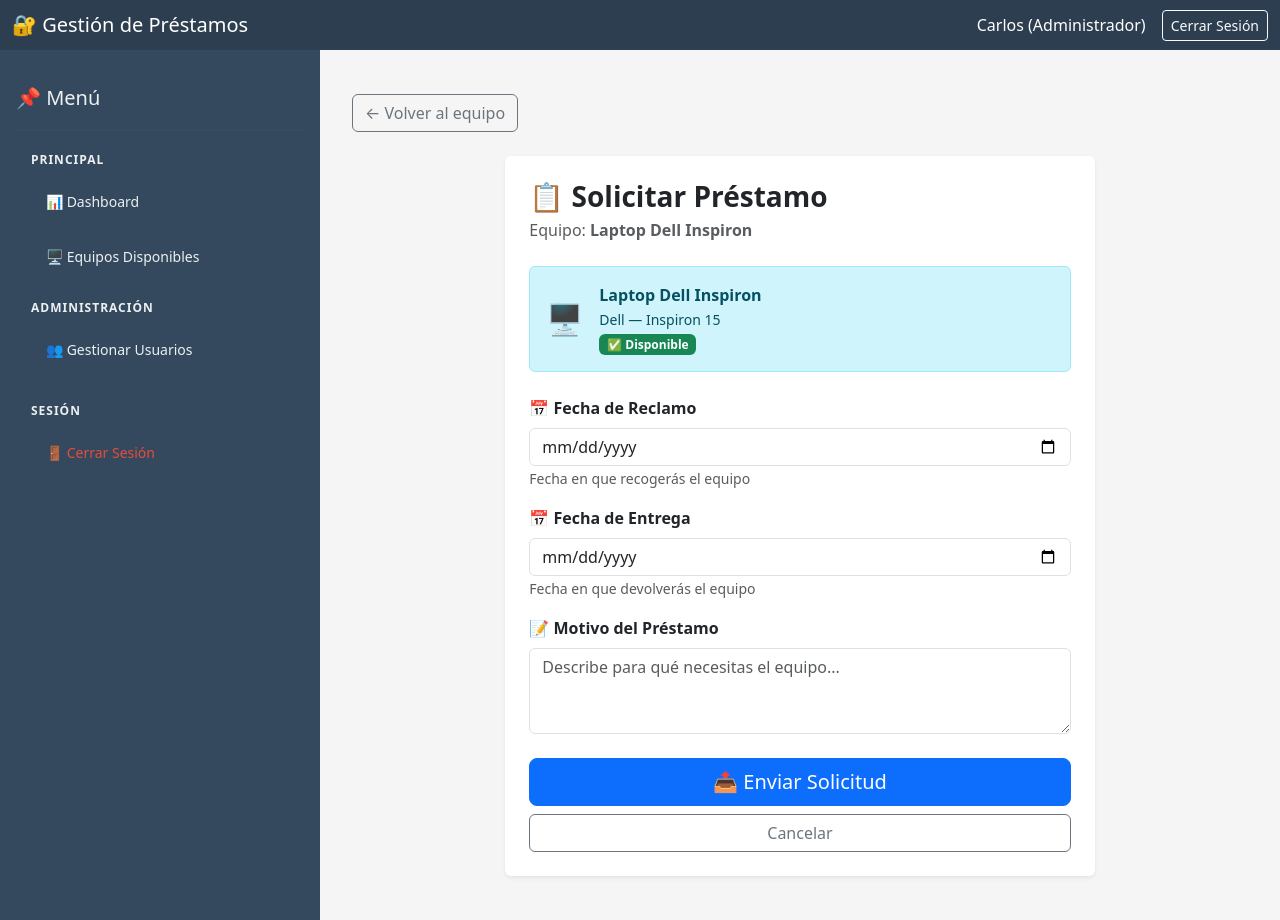
After one commit to josepdf123/proyectoDosPrestamos, a Django app: page /equipos/1/solicitar/ in a window 1280 px wide. The commit adds this page. Run offline with Django 5.2, Linux system fonts and the light colour scheme; a user stored in the database is signed in; data comes from the database, SQL or seed files in the repository; both versions use the stored data as it was after the commit.

Commit message:
HU7: Solicitud de préstamo de equipos
- CA1: Valida disponibilidad del equipo antes de mostrar formulario
- CA2: Formulario con fecha reclamo, fecha entrega y motivo + validaciones
- CA3: Envío de solicitud redirige a Mis Préstamos con mensaje de éxito
- CA4: Sidebar muestra 'Mis Préstamos' y 'Solicitar Préstamo' para usuario_solicitante
- CA5: Cancelar solicitud pendiente con pantalla de confirmación

```diff
--- a/accounts/forms.py
+++ b/accounts/forms.py
@@ -1,6 +1,7 @@
 from django import forms
 from django.contrib.auth.forms import UserCreationForm
-from .models import Usuario, Rol
+from .models import Usuario, Rol, Equipo
+from django.utils import timezone
 
 
 class LoginForm(forms.Form):
@@ -57,67 +58,41 @@ class RestablecerContraseñaForm(forms.Form):
         cleaned_data = super().clean()
         password = cleaned_data.get('password')
         password_confirm = cleaned_data.get('password_confirm')
-
         if password and password_confirm:
             if password != password_confirm:
                 raise forms.ValidationError('Las contraseñas no coinciden.')
-
         return cleaned_data
 
 
 class UsuarioCreationForm(UserCreationForm):
     """HU14: Formulario para crear usuario"""
     nombre = forms.CharField(
-        label='Nombre',
-        max_length=100,
-        widget=forms.TextInput(attrs={
-            'class': 'form-control',
-            'placeholder': 'Nombre del usuario',
-        })
+        label='Nombre', max_length=100,
+        widget=forms.TextInput(attrs={'class': 'form-control', 'placeholder': 'Nombre del usuario'})
     )
     apellido = forms.CharField(
-        label='Apellido',
-        max_length=100,
-        widget=forms.TextInput(attrs={
-            'class': 'form-control',
-            'placeholder': 'Apellido del usuario',
-        })
+        label='Apellido', max_length=100,
+        widget=forms.TextInput(attrs={'class': 'form-control', 'placeholder': 'Apellido del usuario'})
     )
     usuario = forms.CharField(
-        label='Usuario',
-        max_length=100,
-        widget=forms.TextInput(attrs={
-            'class': 'form-control',
-            'placeholder': 'Nombre de usuario único',
-        })
+        label='Usuario', max_length=100,
+        widget=forms.TextInput(attrs={'class': 'form-control', 'placeholder': 'Nombre de usuario único'})
     )
     correo = forms.EmailField(
         label='Correo Electrónico',
-        widget=forms.EmailInput(attrs={
-            'class': 'form-control',
-            'placeholder': 'correo@institucion.edu',
-        })
+        widget=forms.EmailInput(attrs={'class': 'form-control', 'placeholder': 'correo@institucion.edu'})
     )
     idRol = forms.ModelChoiceField(
-        label='Rol',
-        queryset=Rol.objects.all(),
-        widget=forms.Select(attrs={
-            'class': 'form-control',
-        })
+        label='Rol', queryset=Rol.objects.all(),
+        widget=forms.Select(attrs={'class': 'form-control'})
     )
     password1 = forms.CharField(
         label='Contraseña',
-        widget=forms.PasswordInput(attrs={
-            'class': 'form-control',
-            'placeholder': 'Contraseña (mín. 8 caracteres)',
-        })
+        widget=forms.PasswordInput(attrs={'class': 'form-control', 'placeholder': 'Contraseña (mín. 8 caracteres)'})
     )
     password2 = forms.CharField(
         label='Confirmar Contraseña',
-        widget=forms.PasswordInput(attrs={
-            'class': 'form-control',
-            'placeholder': 'Confirma la contraseña',
-        })
+        widget=forms.PasswordInput(attrs={'class': 'form-control', 'placeholder': 'Confirma la contraseña'})
     )
 
     class Meta:
@@ -140,41 +115,24 @@ class UsuarioCreationForm(UserCreationForm):
 class UsuarioEditForm(forms.ModelForm):
     """HU14: Formulario para editar usuario"""
     nombre = forms.CharField(
-        label='Nombre',
-        max_length=100,
-        widget=forms.TextInput(attrs={
-            'class': 'form-control',
-            'placeholder': 'Nombre del usuario',
-        })
+        label='Nombre', max_length=100,
+        widget=forms.TextInput(attrs={'class': 'form-control', 'placeholder': 'Nombre del usuario'})
     )
     apellido = forms.CharField(
-        label='Apellido',
-        max_length=100,
-        widget=forms.TextInput(attrs={
-            'class': 'form-control',
-            'placeholder': 'Apellido del usuario',
-        })
+        label='Apellido', max_length=100,
+        widget=forms.TextInput(attrs={'class': 'form-control', 'placeholder': 'Apellido del usuario'})
     )
     correo = forms.EmailField(
         label='Correo Electrónico',
-        widget=forms.EmailInput(attrs={
-            'class': 'form-control',
-            'placeholder': 'correo@institucion.edu',
-        })
+        widget=forms.EmailInput(attrs={'class': 'form-control', 'placeholder': 'correo@institucion.edu'})
     )
     idRol = forms.ModelChoiceField(
-        label='Rol',
-        queryset=Rol.objects.all(),
-        widget=forms.Select(attrs={
-            'class': 'form-control',
-        })
+        label='Rol', queryset=Rol.objects.all(),
+        widget=forms.Select(attrs={'class': 'form-control'})
     )
     is_active = forms.BooleanField(
-        label='Usuario Activo',
-        required=False,
-        widget=forms.CheckboxInput(attrs={
-            'class': 'form-check-input',
-        })
+        label='Usuario Activo', required=False,
+        widget=forms.CheckboxInput(attrs={'class': 'form-check-input'})
     )
 
     class Meta:
@@ -186,3 +144,46 @@ class UsuarioEditForm(forms.ModelForm):
         if Usuario.objects.filter(correo=correo).exclude(pk=self.instance.pk).exists():
             raise forms.ValidationError('Este correo ya está registrado.')
         return correo
+
+
+# ─── HU7: FORMULARIO DE PRÉSTAMO ─────────────────────────────────────────────
+
+class PrestamoForm(forms.Form):
+    """HU7 CA2: Formulario para solicitar un préstamo"""
+    fecha_reclamo = forms.DateField(
+        label='Fecha de Reclamo',
+        widget=forms.DateInput(attrs={
+            'class': 'form-control',
+            'type': 'date',
+        }),
+        help_text='Fecha en que recogerás el equipo'
+    )
+    fecha_entrega = forms.DateField(
+        label='Fecha de Entrega',
+        widget=forms.DateInput(attrs={
+            'class': 'form-control',
+            'type': 'date',
+        }),
+        help_text='Fecha en que devolverás el equipo'
+    )
+    motivo = forms.CharField(
+        label='Motivo del Préstamo',
+        widget=forms.Textarea(attrs={
+            'class': 'form-control',
+            'placeholder': 'Describe para qué necesitas el equipo...',
+            'rows': 3,
+        })
+    )
+
+    def clean(self):
+        cleaned_data = super().clean()
+        fecha_reclamo = cleaned_data.get('fecha_reclamo')
+        fecha_entrega = cleaned_data.get('fecha_entrega')
+        hoy = timezone.now().date()
+
+        if fecha_reclamo and fecha_reclamo < hoy:
+            raise forms.ValidationError('❌ La fecha de reclamo no puede ser en el pasado.')
+        if fecha_reclamo and fecha_entrega:
+            if fecha_entrega <= fecha_reclamo:
+                raise forms.ValidationError('❌ La fecha de entrega debe ser posterior a la fecha de reclamo.')
+        return cleaned_data
--- a/accounts/templates/accounts/base.html
+++ b/accounts/templates/accounts/base.html
@@ -7,55 +7,21 @@
     <title>{% block title %}Gestión de Préstamos{% endblock %}</title>
     <link href="https://cdn.jsdelivr.net/npm/bootstrap@5.3.0/dist/css/bootstrap.min.css" rel="stylesheet">
     <style>
-        body {
-            background-color: #f5f5f5;
+        body { background-color: #f5f5f5; }
+        .navbar { background-color: #2c3e50; }
+        .sidebar { background-color: #34495e; min-height: 100vh; padding: 20px 0; }
+        .sidebar-item { padding: 0 15px; margin-bottom: 10px; }
+        .sidebar-link {
+            display: block; padding: 12px 15px; color: #ecf0f1;
+            text-decoration: none; border-radius: 5px; transition: all 0.3s; font-size: 14px;
         }
-        .navbar {
-            background-color: #2c3e50;
-        }
-        .sidebar {
-            background-color: #34495e;
-            min-height: 100vh;
-            padding: 20px 0;
-        }
-        .sidebar-item {
-            padding: 0 15px;
-            margin-bottom: 10px;
-        }
-        .sidebar-link {
-            display: block;
-            padding: 12px 15px;
-            color: #ecf0f1;
-            text-decoration: none;
-            border-radius: 5px;
-            transition: all 0.3s;
-            font-size: 14px;
-        }
-        .sidebar-link:hover {
-            background-color: #2c3e50;
-            color: #fff;
-            padding-left: 20px;
-        }
-        .sidebar-link.active {
-            background-color: #e74c3c;
-            color: #fff;
-        }
-        .main-content {
-            padding: 20px;
-        }
-        .card {
-            border: none;
-            box-shadow: 0 0 10px rgba(0,0,0,0.1);
-        }
+        .sidebar-link:hover { background-color: #2c3e50; color: #fff; padding-left: 20px; }
+        .sidebar-link.active { background-color: #e74c3c; color: #fff; }
+        .main-content { padding: 20px; }
+        .card { border: none; box-shadow: 0 0 10px rgba(0,0,0,0.1); }
         .menu-title {
-            color: #ecf0f1;
-            font-weight: bold;
-            margin-top: 20px;
-            margin-bottom: 10px;
-            padding: 0 15px;
-            font-size: 12px;
-            text-transform: uppercase;
-            letter-spacing: 1px;
+            color: #ecf0f1; font-weight: bold; margin-top: 20px; margin-bottom: 10px;
+            padding: 0 15px; font-size: 12px; text-transform: uppercase; letter-spacing: 1px;
         }
     </style>
 </head>
@@ -84,18 +50,30 @@
                             📊 Dashboard
                         </a>
                     </div>
-
-                    <!-- UH6: Equipos disponibles (visible para todos los roles) -->
                     <div class="sidebar-item">
                         <a href="{% url 'equipos_disponibles' %}" class="sidebar-link {% if request.resolver_match.url_name == 'equipos_disponibles' or request.resolver_match.url_name == 'equipo_detalle' %}active{% endif %}">
                             🖥️ Equipos Disponibles
                         </a>
                     </div>
 
+                    <!-- ✅ HU7 CA4: Mis Préstamos (solo usuario_solicitante) -->
+                    {% if request.user.idRol.descripcion == 'usuario_solicitante' %}
+                        <div class="menu-title">Mis Préstamos</div>
+                        <div class="sidebar-item">
+                            <a href="{% url 'mis_prestamos' %}" class="sidebar-link {% if request.resolver_match.url_name == 'mis_prestamos' or request.resolver_match.url_name == 'cancelar_prestamo' %}active{% endif %}">
+                                📋 Mis Préstamos
+                            </a>
+                        </div>
+                        <div class="sidebar-item">
+                            <a href="{% url 'equipos_disponibles' %}" class="sidebar-link {% if request.resolver_match.url_name == 'solicitar_prestamo' %}active{% endif %}">
+                                ➕ Solicitar Préstamo
+                            </a>
+                        </div>
+                    {% endif %}
+
                     <!-- MENÚ ADMINISTRADOR -->
                     {% if request.user.idRol.descripcion == 'administrador' %}
                         <div class="menu-title">Administración</div>
-
                         <div class="sidebar-item">
                             <a href="{% url 'usuarios_lista' %}" class="sidebar-link {% if request.resolver_match.url_name == 'usuarios_lista' or request.resolver_match.url_name == 'usuario_crear' or request.resolver_match.url_name == 'usuario_editar' or request.resolver_match.url_name == 'usuario_eliminar' %}active{% endif %}">
                                 👥 Gestionar Usuarios
--- /dev/null
+++ b/accounts/templates/accounts/solicitar_prestamo.html
@@ -0,0 +1,84 @@
+{% extends 'accounts/base.html' %}
+{% block title %}Solicitar Préstamo{% endblock %}
+{% block content %}
+<div class="container py-4">
+    <a href="{% url 'equipo_detalle' equipo.pk %}" class="btn btn-outline-secondary mb-4">
+        ← Volver al equipo
+    </a>
+
+    <div class="row justify-content-center">
+        <div class="col-md-8">
+            <div class="card border-0 shadow-sm">
+                <div class="card-body p-4">
+                    <h3 class="fw-bold mb-1">📋 Solicitar Préstamo</h3>
+                    <p class="text-muted mb-4">Equipo: <strong>{{ equipo.nombre }}</strong></p>
+
+                    <!-- Info del equipo -->
+                    <div class="alert alert-info d-flex align-items-center mb-4">
+                        <span style="font-size: 30px;" class="me-3">🖥️</span>
+                        <div>
+                            <strong>{{ equipo.nombre }}</strong><br>
+                            <small>
+                                {% if equipo.marca %}{{ equipo.marca }}{% endif %}
+                                {% if equipo.modelo %} — {{ equipo.modelo }}{% endif %}
+                            </small><br>
+                            <span class="badge bg-success">✅ Disponible</span>
+                        </div>
+                    </div>
+
+                    <!-- CA2: Formulario -->
+                    <form method="POST">
+                        {% csrf_token %}
+
+                        {% if form.non_field_errors %}
+                            <div class="alert alert-danger">
+                                {% for error in form.non_field_errors %}{{ error }}{% endfor %}
+                            </div>
+                        {% endif %}
+
+                        <div class="mb-3">
+                            <label class="form-label fw-semibold">📅 Fecha de Reclamo</label>
+                            {{ form.fecha_reclamo }}
+                            {% if form.fecha_reclamo.help_text %}
+                                <small class="text-muted">{{ form.fecha_reclamo.help_text }}</small>
+                            {% endif %}
+                            {% if form.fecha_reclamo.errors %}
+                                <div class="text-danger small">{{ form.fecha_reclamo.errors }}</div>
+                            {% endif %}
+                        </div>
+
+                        <div class="mb-3">
+                            <label class="form-label fw-semibold">📅 Fecha de Entrega</label>
+                            {{ form.fecha_entrega }}
+                            {% if form.fecha_entrega.help_text %}
+                                <small class="text-muted">{{ form.fecha_entrega.help_text }}</small>
+                            {% endif %}
+                            {% if form.fecha_entrega.errors %}
+                                <div class="text-danger small">{{ form.fecha_entrega.errors }}</div>
+                            {% endif %}
+                        </div>
+
+                        <div class="mb-4">
+                            <label class="form-label fw-semibold">📝 Motivo del Préstamo</label>
+                            {{ form.motivo }}
+                            {% if form.motivo.errors %}
+                                <div class="text-danger small">{{ form.motivo.errors }}</div>
+                            {% endif %}
+                        </div>
+
+                        <div class="d-grid gap-2">
+                            <!-- CA3: Enviar solicitud -->
+                            <button type="submit" class="btn btn-primary btn-lg">
+                                📤 Enviar Solicitud
+                            </button>
+                            <a href="{% url 'equipos_disponibles' %}" class="btn btn-outline-secondary">
+                                Cancelar
+                            </a>
+                        </div>
+                    </form>
+                </div>
+            </div>
+        </div>
+    </div>
+</div>
+{% endblock %}
--- a/accounts/urls.py
+++ b/accounts/urls.py
@@ -17,8 +17,12 @@ urlpatterns = [
     path('usuarios/editar/<int:pk>/', views.usuario_editar_view, name='usuario_editar'),
     path('usuarios/eliminar/<int:pk>/', views.usuario_eliminar_view, name='usuario_eliminar'),
 
-        # UH6 - Visualización de equipos disponibles
+    # UH6 - Visualización de equipos disponibles
     path('equipos/', views.equipos_disponibles_view, name='equipos_disponibles'),
     path('equipos/<int:pk>/', views.equipo_detalle_view, name='equipo_detalle'),
 
+    # HU7 - Préstamos
+    path('equipos/<int:pk>/solicitar/', views.solicitar_prestamo_view, name='solicitar_prestamo'),
+    path('mis-prestamos/', views.mis_prestamos_view, name='mis_prestamos'),
+    path('mis-prestamos/<int:pk>/cancelar/', views.cancelar_prestamo_view, name='cancelar_prestamo'),
 ]
--- a/accounts/views.py
+++ b/accounts/views.py
@@ -372,3 +372,74 @@ def equipo_detalle_view(request, pk):
     """UH6 CA2: Ver detalle de un equipo específico"""
     equipo = get_object_or_404(Equipo, pk=pk, estado='disponible')
     return render(request, 'accounts/equipo_detalle.html', {'equipo': equipo})
+
+
+# ─── HU7: PRÉSTAMOS ──────────────────────────────────────────────────────────
+
+from .models import Prestamo
+from .forms import PrestamoForm
+
+@login_required(login_url='/login/')
+def solicitar_prestamo_view(request, pk):
+    """HU7 CA1 y CA2: Validar disponibilidad y mostrar formulario"""
+    equipo = get_object_or_404(Equipo, pk=pk)
+
+    # CA1: Validar que el equipo está disponible
+    if equipo.estado != 'disponible':
+        messages.error(request, f'❌ El equipo "{equipo.nombre}" no está disponible para préstamo.')
+        return redirect('equipos_disponibles')
+
+    form = PrestamoForm()
+
+    if request.method == 'POST':
+        form = PrestamoForm(request.POST)
+        if form.is_valid():
+            # CA3: Crear la solicitud
+            Prestamo.objects.create(
+                usuario=request.user,
+                equipo=equipo,
+                fecha_reclamo=form.cleaned_data['fecha_reclamo'],
+                fecha_entrega=form.cleaned_data['fecha_entrega'],
+                motivo=form.cleaned_data['motivo'],
+                estado='pendiente'
+            )
+            messages.success(request, f'✅ Solicitud de préstamo para "{equipo.nombre}" enviada correctamente. Espera la aprobación.')
+            return redirect('mis_prestamos')
+
+    return render(request, 'accounts/solicitar_prestamo.html', {
+        'equipo': equipo,
+        'form': form,
+    })
+
+
+@login_required(login_url='/login/')
+def mis_prestamos_view(request):
+    """HU7 CA4: Ver todas las solicitudes del usuario"""
+    prestamos = Prestamo.objects.filter(usuario=request.user).order_by('-creado_en')
+
+    context = {
+        'prestamos': prestamos,
+        'total_pendientes': prestamos.filter(estado='pendiente').count(),
+        'total_aprobados': prestamos.filter(estado='aprobado').count(),
+        'total_activos': prestamos.filter(estado__in=['pendiente', 'aprobado']).count(),
+    }
+    return render(request, 'accounts/mis_prestamos.html', context)
+
+
+@login_required(login_url='/login/')
+def cancelar_prestamo_view(request, pk):
+    """HU7 CA5: Cancelar solicitud de préstamo"""
+    prestamo = get_object_or_404(Prestamo, pk=pk, usuario=request.user)
+
+    # Solo se pueden cancelar préstamos pendientes
+    if prestamo.estado not in ['pendiente']:
+        messages.error(request, '❌ Solo puedes cancelar solicitudes en estado pendiente.')
+        return redirect('mis_prestamos')
+
+    if request.method == 'POST':
+        prestamo.estado = 'cancelado'
+        prestamo.save()
+        messages.success(request, f'✅ Solicitud de préstamo para "{prestamo.equipo.nombre}" cancelada.')
+        return redirect('mis_prestamos')
+
+    return render(request, 'accounts/cancelar_prestamo.html', {'prestamo': prestamo})
```
Also changed, not shown: accounts/models.py (+46 -0 lines), accounts/templates/accounts/cancelar_prestamo.html (added, +32 -0 lines), accounts/templates/accounts/dashboard.html (+19 -23 lines), accounts/templates/accounts/equipo_detalle.html (+8 -0 lines), accounts/templates/accounts/mis_prestamos.html (added, +87 -0 lines), accounts/migrations/0004_prestamo.py (added), db.sqlite3.
